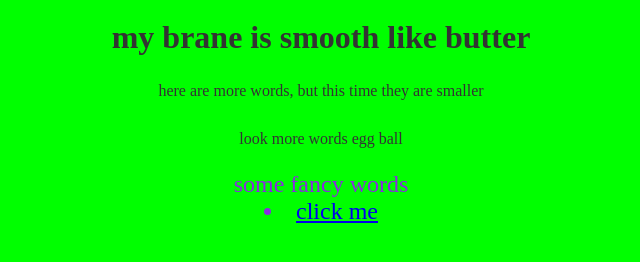
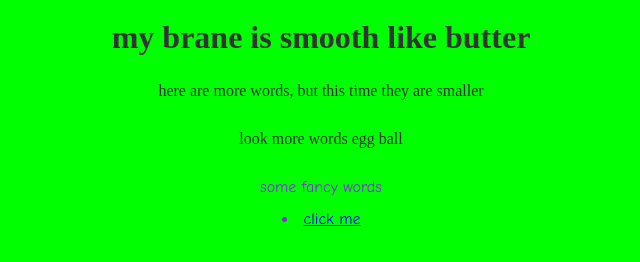
Before and after one commit to thinking-emoji/hmmm, a plain HTML site: page index.html in a window 1280 px wide. Shown: the whole page, without its empty margins (319-959 px from the left). Drawn offline with Linux system fonts and the light colour scheme.

Commit message:
Update styles.css

```diff
--- a/styles.css
+++ b/styles.css
@@ -8,7 +8,8 @@ body {
 
 .eggballs {
     color: blueviolet;
-    font: normal 24px Comic Sans;
+    font-family: "Comic Sans MS", "Comic Sans", cursive;
+    font: normal 24px;
     border-top-style: groove;
     border-bottom-style: groove;
     border: 50px orange;
```
